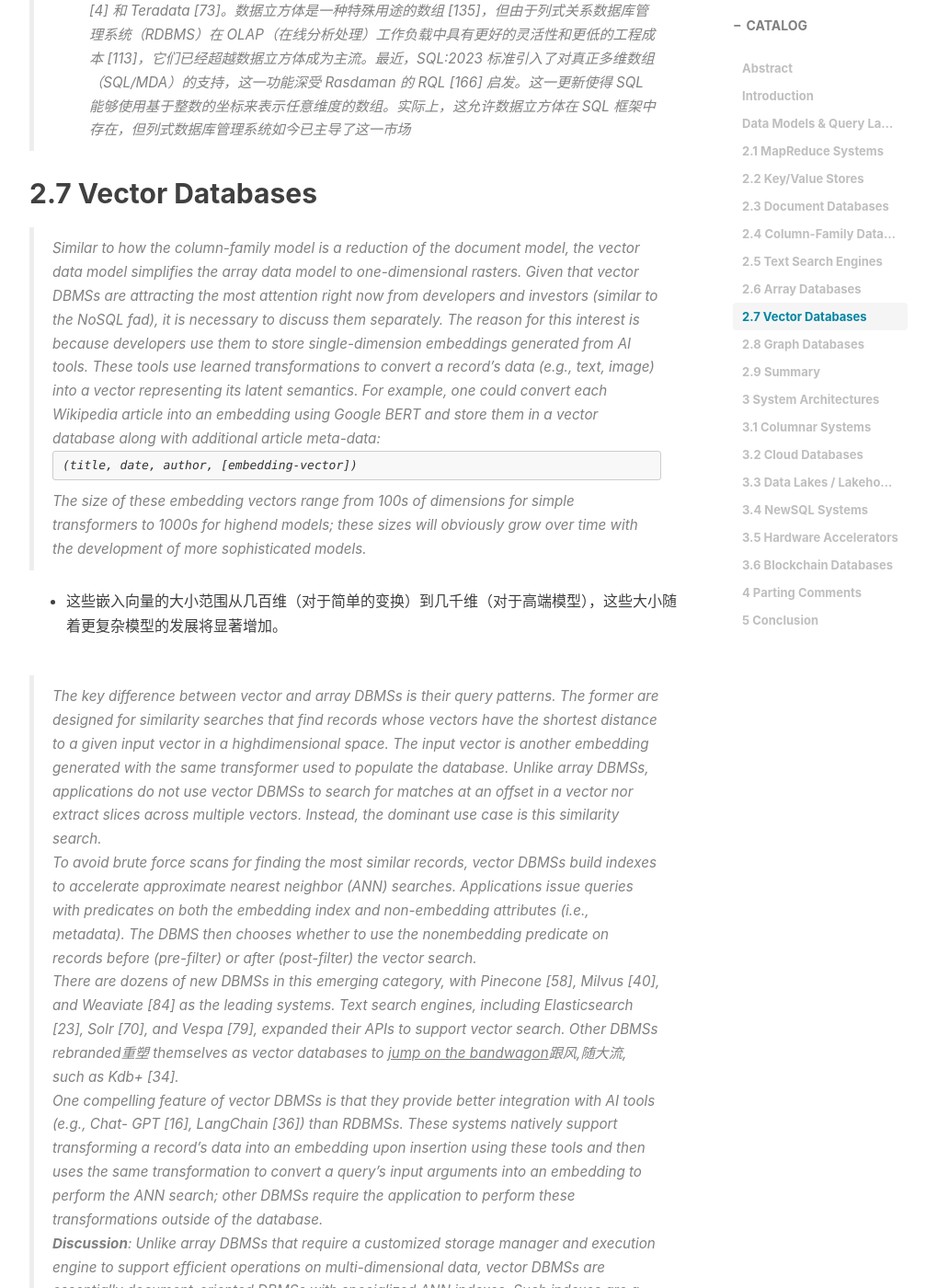
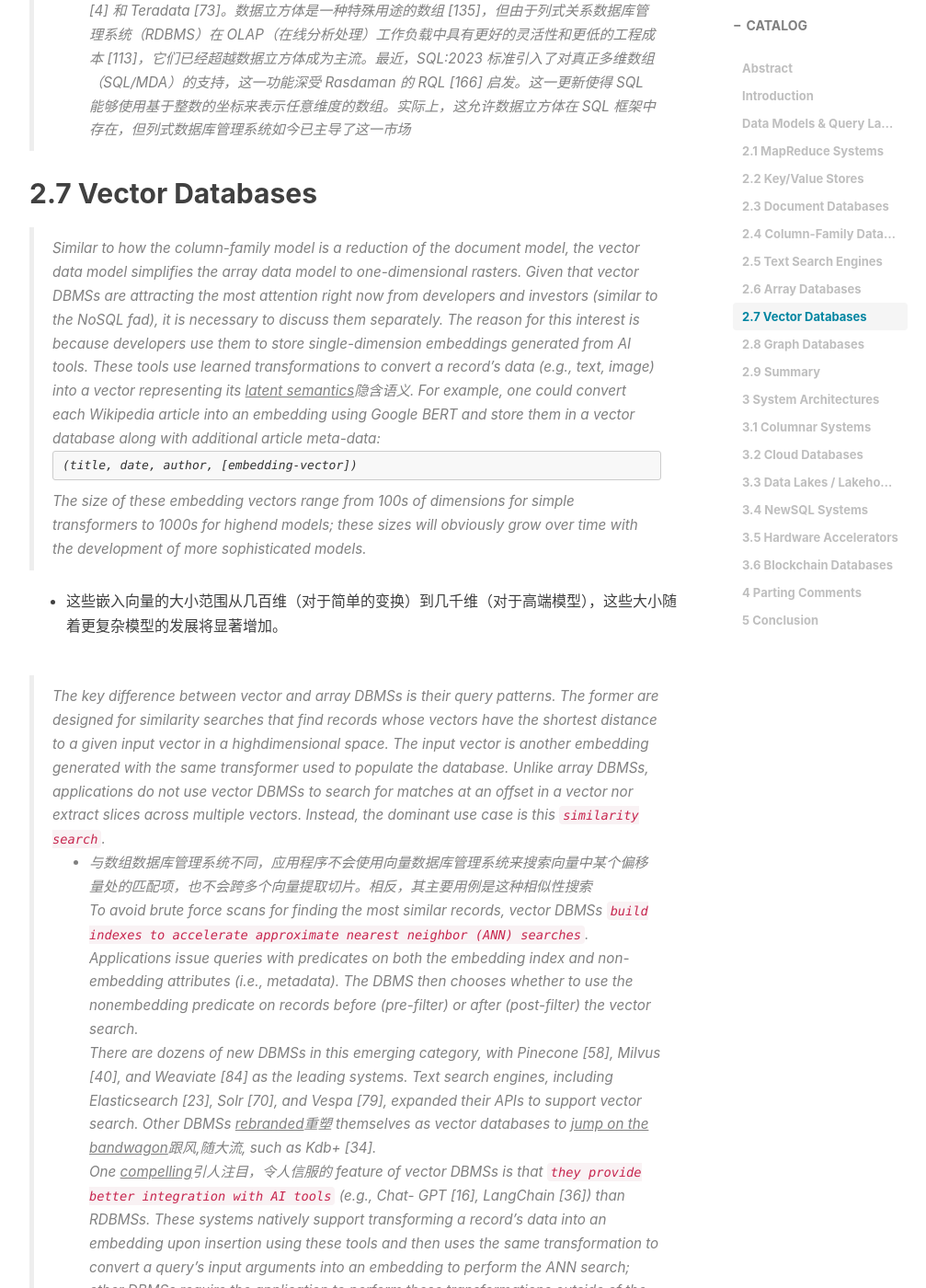
Before and after one commit to coderex2522/coderex2522.github.io, a Jekyll site: the page built from _posts/2024-09-24-what_goes_around-paper.md, in a window 1280 px wide and 1400 px high, scrolled down 14054 px. Shown: the whole window at 92% size, without its empty margins (233-1240 px from the left). Built offline with Jekyll 4.4.1, drawn with Linux system fonts in a browser that asks for light colours; nearby versions of some CDN libraries; comment, search, counter and statistics services are not loaded; some of the changed text lies outside the part shown.

Commit message:
update what goes around comes paper

````diff
--- a/_posts/2024-09-24-what_goes_around-paper.md
+++ b/_posts/2024-09-24-what_goes_around-paper.md
@@ -199,7 +199,7 @@ User1001 → { “name”: “Bob”,
 - 数组数据库管理系统供应商一直面临的挑战是，SQL 已经将有序数组作为一等数据类型纳入支持（尽管这与最初的关系模型（RM）提案 [115] 相悖）。最早提出在基于无序集合的关系模型中扩展有序栅格的提案是在 1993 年 [155]。一个早期的例子是 Illustra 的时间（一维）数据插件 [31]。SQL:1999 引入了对单维度、固定长度数组数据类型的有限支持。SQL:2003 进一步扩展，支持嵌套数组且没有预定义的最大基数。后来的参与者包括 Oracle Georaster [4] 和 Teradata [73]。数据立方体是一种特殊用途的数组 [135]，但由于列式关系数据库管理系统（RDBMS）在 OLAP（在线分析处理）工作负载中具有更好的灵活性和更低的工程成本 [113]，它们已经超越数据立方体成为主流。最近，SQL:2023 标准引入了对真正多维数组（SQL/MDA）的支持，这一功能深受 Rasdaman 的 RQL [166] 启发。这一更新使得 SQL 能够使用基于整数的坐标来表示任意维度的数组。实际上，这允许数据立方体在 SQL 框架中存在，但列式数据库管理系统如今已主导了这一市场
 
 ## 2.7 Vector Databases
-> Similar to how the column-family model is a reduction of the document model, the vector data model simplifies the array data model to one-dimensional rasters. Given that vector DBMSs are attracting the most attention right now from developers and investors (similar to the NoSQL fad), it is necessary to discuss them separately. The reason for this interest is because developers use them to store single-dimension embeddings generated from AI tools. These tools use learned transformations to convert a record’s data (e.g., text, image) into a vector representing its latent semantics. For example, one could convert each Wikipedia article into an embedding using Google BERT and store them in a vector database along with additional article meta-data:
+> Similar to how the column-family model is a reduction of the document model, the vector data model simplifies the array data model to one-dimensional rasters. Given that vector DBMSs are attracting the most attention right now from developers and investors (similar to the NoSQL fad), it is necessary to discuss them separately. The reason for this interest is because developers use them to store single-dimension embeddings generated from AI tools. These tools use learned transformations to convert a record’s data (e.g., text, image) into a vector representing its <u>latent semantics</u>隐含语义. For example, one could convert each Wikipedia article into an embedding using Google BERT and store them in a vector database along with additional article meta-data:
 ```
 (title, date, author, [embedding-vector])
 ```
@@ -207,11 +207,12 @@ User1001 → { “name”: “Bob”,
 
 - 这些嵌入向量的大小范围从几百维（对于简单的变换）到几千维（对于高端模型），这些大小随着更复杂模型的发展将显著增加。
 
-> The key difference between vector and array DBMSs is their query patterns. The former are designed for similarity searches that find records whose vectors have the shortest distance to a given input vector in a highdimensional space. The input vector is another embedding generated with the same transformer used to populate the database. Unlike array DBMSs, applications do not use vector DBMSs to search for matches at an offset in a vector nor extract slices across multiple vectors. Instead, the dominant use case is this similarity search.
-> To avoid brute force scans for finding the most similar records, vector DBMSs build indexes to accelerate approximate nearest neighbor (ANN) searches. Applications issue queries with predicates on both the embedding index and non-embedding attributes (i.e., metadata). The DBMS then chooses whether to use the nonembedding predicate on records before (pre-filter) or after (post-filter) the vector search.
-> There are dozens of new DBMSs in this emerging category, with Pinecone [58], Milvus [40], and Weaviate [84] as the leading systems. Text search engines, including Elasticsearch [23], Solr [70], and Vespa [79], expanded their APIs to support vector search. Other DBMSs rebranded重塑 themselves as vector databases to <u>jump on the bandwagon</u>跟风,随大流, such as Kdb+ [34].
-> One compelling feature of vector DBMSs is that they provide better integration with AI tools (e.g., Chat- GPT [16], LangChain [36]) than RDBMSs. These systems natively support transforming a record’s data into an embedding upon insertion using these tools and then uses the same transformation to convert a query’s input arguments into an embedding to perform the ANN search; other DBMSs require the application to perform these transformations outside of the database.
-> **Discussion**: Unlike array DBMSs that require a customized storage manager and execution engine to support efficient operations on multi-dimensional data, vector DBMSs are essentially document-oriented DBMSs with specialized ANN indexes. Such indexes are a feature, not the foundation of a new system architecture.
+> The key difference between vector and array DBMSs is their query patterns. The former are designed for similarity searches that find records whose vectors have the shortest distance to a given input vector in a highdimensional space. The input vector is another embedding generated with the same transformer used to populate the database. Unlike array DBMSs, applications do not use vector DBMSs to search for matches at an offset in a vector nor extract slices across multiple vectors. Instead, the dominant use case is this `similarity search`.
+- 与数组数据库管理系统不同，应用程序不会使用向量数据库管理系统来搜索向量中某个偏移量处的匹配项，也不会跨多个向量提取切片。相反，其主要用例是这种相似性搜索
+> To avoid brute force scans for finding the most similar records, vector DBMSs `build indexes to accelerate approximate nearest neighbor (ANN) searches`. Applications issue queries with predicates on both the embedding index and non-embedding attributes (i.e., metadata). The DBMS then chooses whether to use the nonembedding predicate on records before (pre-filter) or after (post-filter) the vector search.
+> There are dozens of new DBMSs in this emerging category, with Pinecone [58], Milvus [40], and Weaviate [84] as the leading systems. Text search engines, including Elasticsearch [23], Solr [70], and Vespa [79], expanded their APIs to support vector search. Other DBMSs <u>rebranded</u>重塑 themselves as vector databases to <u>jump on the bandwagon</u>跟风,随大流, such as Kdb+ [34].
+> One <u>compelling</u>引人注目，令人信服的 feature of vector DBMSs is that `they provide better integration with AI tools` (e.g., Chat- GPT [16], LangChain [36]) than RDBMSs. These systems natively support transforming a record’s data into an embedding upon insertion using these tools and then uses the same transformation to convert a query’s input arguments into an embedding to perform the ANN search; other DBMSs require the application to perform these transformations outside of the database.
+> **Discussion**: Unlike array DBMSs that require a customized storage manager and execution engine to support efficient operations on multi-dimensional data, `vector DBMSs are essentially document-oriented DBMSs with specialized ANN indexes`. Such indexes are a feature, not the foundation of a new system architecture.
 > After LLMs became “mainstream” with ChatGPT in late 2022, it took less than one year for several RDBMSs to add their own vector search extensions. In 2023, many of the major RDBMSs added vector indexes, including Oracle [7], SingleStore [137], Rockset [8], and Clickhouse [157]. Contrast this with JSON support in RDBMSs. NoSQL systems like MongoDB and CouchDB became popular in the late 2000s and it took several years for RDBMSs to add support for it.
 > There are two likely explanations for the quick proliferation of vector indexes. The first is that similarity search via embeddings is such a compelling use case that every DBMS vendor rushed out their version and announced it immediately. The second is that the engineering effort to introduce a new index data structure is small enough that it did not take that much work for the DBMS vendors to add vector search. Most of them did not write their vector index from scratch and instead integrated an open-source library (e.g., pgVector [145], DiskANN [19], FAISS [24]).
 - 有两个可能的解释说明了向量索引快速传播的原因。首先，通过嵌入的相似性搜索是一个引人注目的用例，因此每个DBMS供应商都急切推出自己的版本并立即进行宣传。第二是引入新的索引数据结构的工程工作量足够小，以至于对DBMS供应商来说并没有太大工作。这些供应商中大多数并没有从头编写其向量索引，而是集成了开源库（例如pgVector、DiskANN、FAISS）
````
